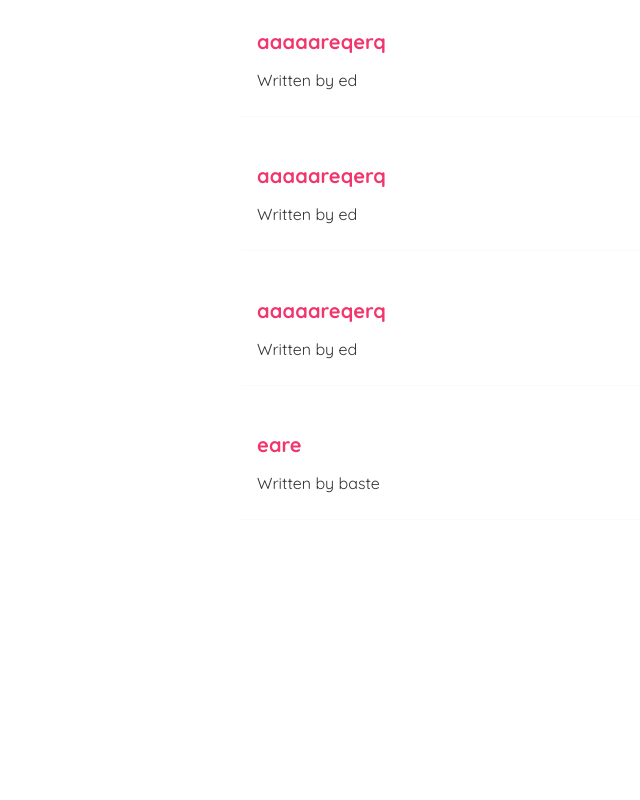
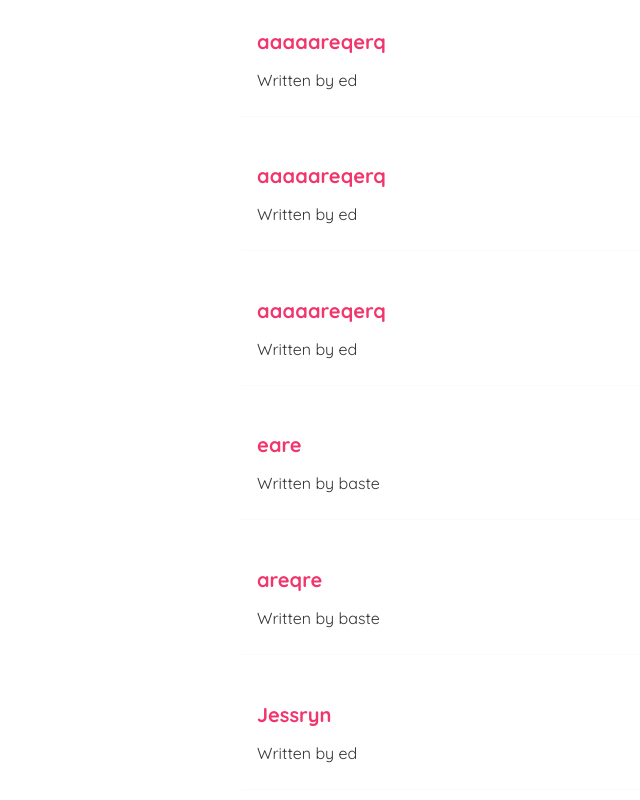
Before and after one commit to edcabiltes/react-workout, a React (Create React App) app: page / in a window 1280 px wide. Shown: the part 466-1266 px from the top of the page, without its empty margins (99-739 px from the left). Before the commit the page ends 1066 px from the top, so only its background shows below. Built offline with nearby package versions, Linux system fonts and the light colour scheme; data requests are answered from the project's data file.

Commit message:
implement programmatic redirect

```diff
--- a/data/db.json
+++ b/data/db.json
@@ -35,6 +35,18 @@
       "title": "eare",
       "body": "qerqer",
       "author": "baste"
+    },
+    {
+      "id": "c063",
+      "title": "areqre",
+      "body": "qerqre",
+      "author": "baste"
+    },
+    {
+      "id": "d662",
+      "title": "Jessryn",
+      "body": "Maganda",
+      "author": "ed"
     }
   ]
 }
--- a/src/Create.js
+++ b/src/Create.js
@@ -1,9 +1,11 @@
 import { useState } from "react"
+import { useNavigate } from "react-router-dom"
 
 const Create = () => {
   const [title, setTitle] = useState(``)
   const [body, setBody] = useState(``)
   const [author, setAuthor] = useState(`ed`)
+  const navigate = useNavigate()
 
   const handleSubmit = (e) => {
     e.preventDefault()
@@ -14,7 +16,7 @@ const Create = () => {
       headers: { "Content-Type": "application/json" },
       body: JSON.stringify(blog)
     }).then(() => {
-      console.log(`new blog added`)
+      navigate(`/`)
     })
   }
 
```
